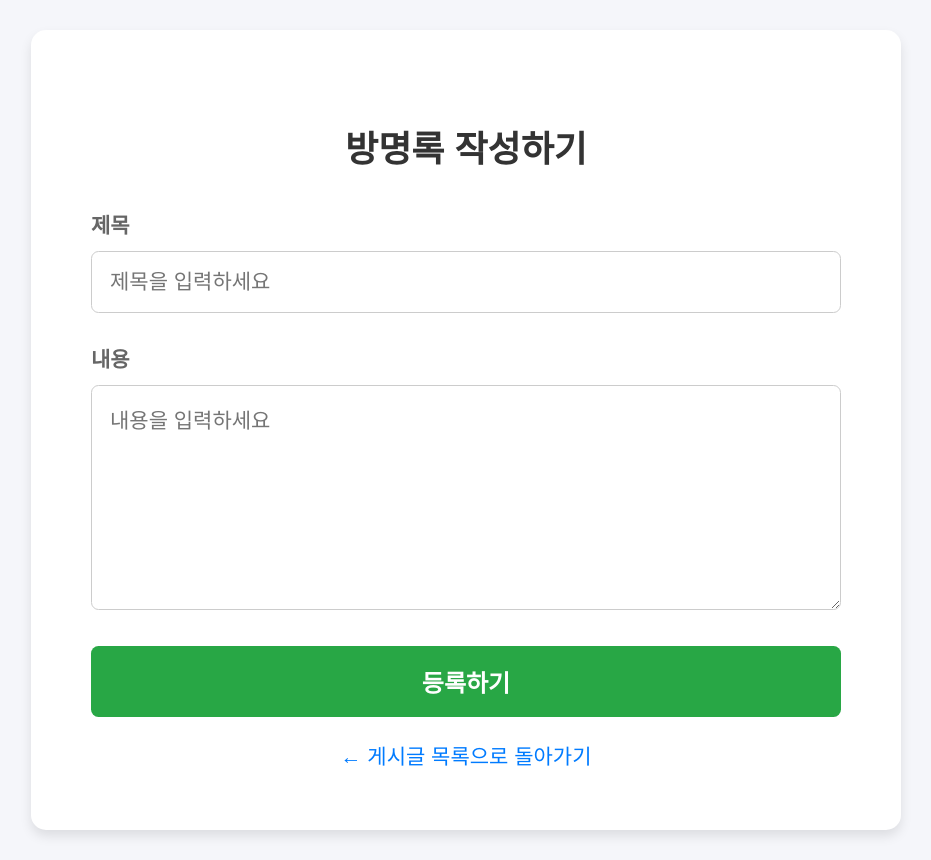
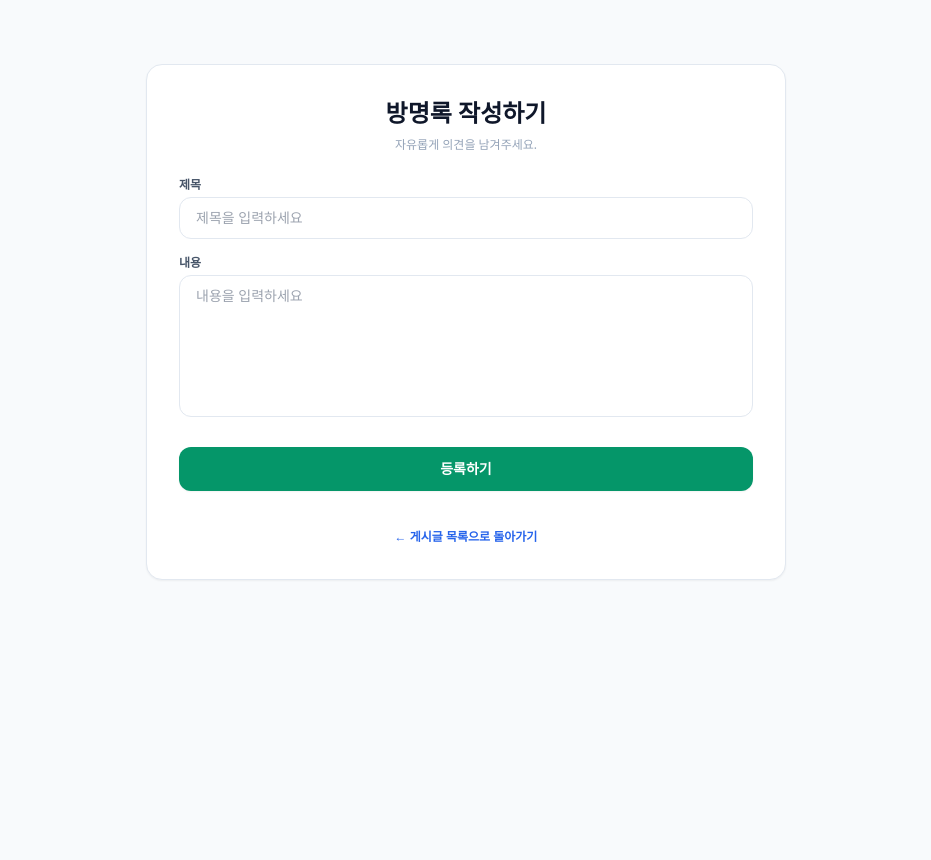
Before and after one commit to a01076626407-droid/admin, a Spring Boot app: page /write in a window 1280 px wide. Shown: the whole page, without its empty margins (174-1105 px from the left). After the commit the page ends 580 px from the top, so only its background shows below. Run offline with Spring Boot 4, Linux system fonts and the light colour scheme; a user stored in the database is signed in; some libraries are stand-ins or nearby versions.

```diff
--- a/src/main/resources/templates/write.html
+++ b/src/main/resources/templates/write.html
@@ -1,122 +1,49 @@
 <!DOCTYPE html>
-<html lang="ko">
+<html lang="ko" xmlns:th="http://www.thymeleaf.org">
 <head>
     <meta charset="UTF-8">
     <meta name="viewport" content="width=device-width, initial-scale=1.0">
     <title>게시글 작성</title>
-    <style>
-        /* 전체 화면 배경 및 중앙 정렬 (로그인창과 동일한 톤앤매너) */
-        body {
-            display: flex;
-            justify-content: center;
-            align-items: center;
-            min-height: 100vh;
-            background-color: #f5f6fa;
-            margin: 0;
-            font-family: sans-serif;
-        }
+    <script src="https://cdn.tailwindcss.com"></script>
+    <link rel="stylesheet" href="https://cdnjs.cloudflare.com/ajax/libs/font-awesome/6.4.0/css/all.min.css">
+</head>
+<body class="bg-slate-50 text-slate-800 min-h-screen flex flex-col antialiased">
 
-        .write-container {
-            background-color: white;
-            padding: 40px;
-            border-radius: 10px;
-            box-shadow: 0 4px 8px rgba(0,0,0,0.1);
-            width: 100%;
-            max-width: 500px;
-            margin: 20px;
-            zoom:  1.50;
-        }
-
-        .write-container h2 {
-            text-align: center;
-            margin-bottom: 25px;
-            color: #333;
-        }
-
-        .input-group {
-            margin-bottom: 20px;
-        }
-
-        .input-group label {
-            display: block;
-            margin-bottom: 8px;
-            font-size: 14px;
-            color: #666;
-            font-weight: bold;
-        }
-
-        .input-group input,
-        .input-group textarea {
-            width: 100%;
-            padding: 12px;
-            border: 1px solid #ccc;
-            border-radius: 5px;
-            box-sizing: border-box;
-            font-size: 14px;
-            font-family: sans-serif;
-        }
-
-        .input-group textarea {
-            resize: vertical;
-            min-height: 150px;
-        }
-
-        .write-btn {
-            width: 100%;
-            padding: 12px;
-            background-color: #28a745;
-            color: white;
-            border: none;
-            border-radius: 5px;
-            font-size: 16px;
-            cursor: pointer;
-            font-weight: bold;
-            transition: background-color 0.2s;
-        }
-
-        .write-btn:hover {
-            background-color: #218838;
-        }
-
-        .back-link {
-            text-align: center;
-            margin-top: 15px;
-            font-size: 14px;
-        }
-
-        .back-link a {
-            color: #007bff;
-            text-decoration: none;
-        }
-
-        .back-link a:hover {
-            text-decoration: underline;
-        }
-    </style>
-</head>
-<body>
-
-<div class="write-container">
-    <h2>방명록 작성하기</h2>
-
-    <form action="/api/posts" method="POST">
-        <div class="input-group">
-            <label for="title">제목</label>
-            <input type="text" id="title" name="title" placeholder="제목을 입력하세요" required>
+<main class="max-w-2xl mx-auto px-4 py-16 flex-1 w-full">
+    <div class="bg-white rounded-2xl border border-slate-200 p-8 shadow-sm space-y-6">
+        <div class="text-center space-y-2">
+            <h1 class="font-bold text-slate-900 text-2xl">방명록 작성하기</h1>
+            <p class="text-xs text-slate-400">자유롭게 의견을 남겨주세요.</p>
         </div>
 
-        <div class="input-group">
-            <label for="content">내용</label>
-            <textarea id="content" name="content" placeholder="내용을 입력하세요" required></textarea>
+        <!-- 데이터를 서버로 전송하는 form 태그 (POST 방식) -->
+        <form action="/posts/write" method="post" class="space-y-4">
+            <div>
+                <label class="block text-xs font-bold text-slate-600 mb-1">제목</label>
+                <input type="text" name="title" required placeholder="제목을 입력하세요"
+                       class="w-full px-4 py-2.5 rounded-xl border border-slate-200 text-sm focus:outline-none focus:border-blue-500 transition">
+            </div>
+
+            <div>
+                <label class="block text-xs font-bold text-slate-600 mb-1">내용</label>
+                <textarea name="content" rows="6" required placeholder="내용을 입력하세요"
+                          class="w-full px-4 py-2.5 rounded-xl border border-slate-200 text-sm focus:outline-none focus:border-blue-500 transition resize-none"></textarea>
+            </div>
+
+            <div class="pt-2">
+                <button type="submit" class="w-full py-3 bg-emerald-600 hover:bg-emerald-700 text-white font-bold rounded-xl shadow-sm transition text-sm">
+                    등록하기
+                </button>
+            </div>
+        </form>
+
+        <div class="text-center pt-2">
+            <a href="/posts" class="text-xs text-blue-600 hover:underline font-bold">
+                ← 게시글 목록으로 돌아가기
+            </a>
         </div>
-
-        <button type="submit" class="write-btn">등록하기</button>
-    </form>
-
-    <div class="back-link">
-        <a href="/posts">← 게시글 목록으로 돌아가기</a>
     </div>
-</div>
+</main>
 
 </body>
 </html>
```
Also changed, not shown: src/main/java/com/example/demo/controller/PostController.java (+30 -26 lines), src/main/java/com/example/demo/domain/Post.java (+13 -7 lines), src/main/java/com/example/demo/service/PostService.java (+8 -30 lines), src/main/resources/templates/detail.html (+37 -72 lines), src/main/resources/templates/list.html (+63 -106 lines).
